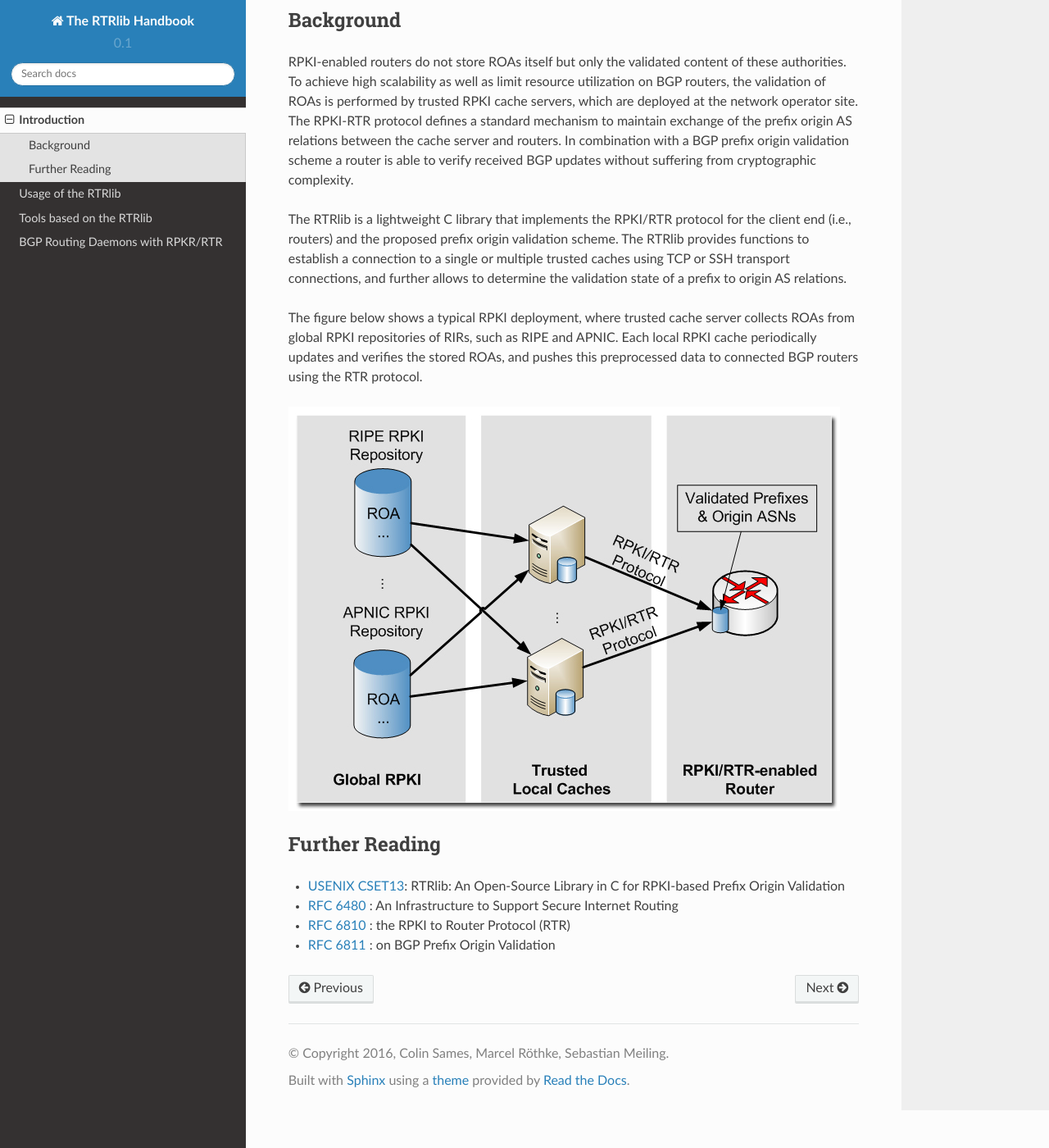
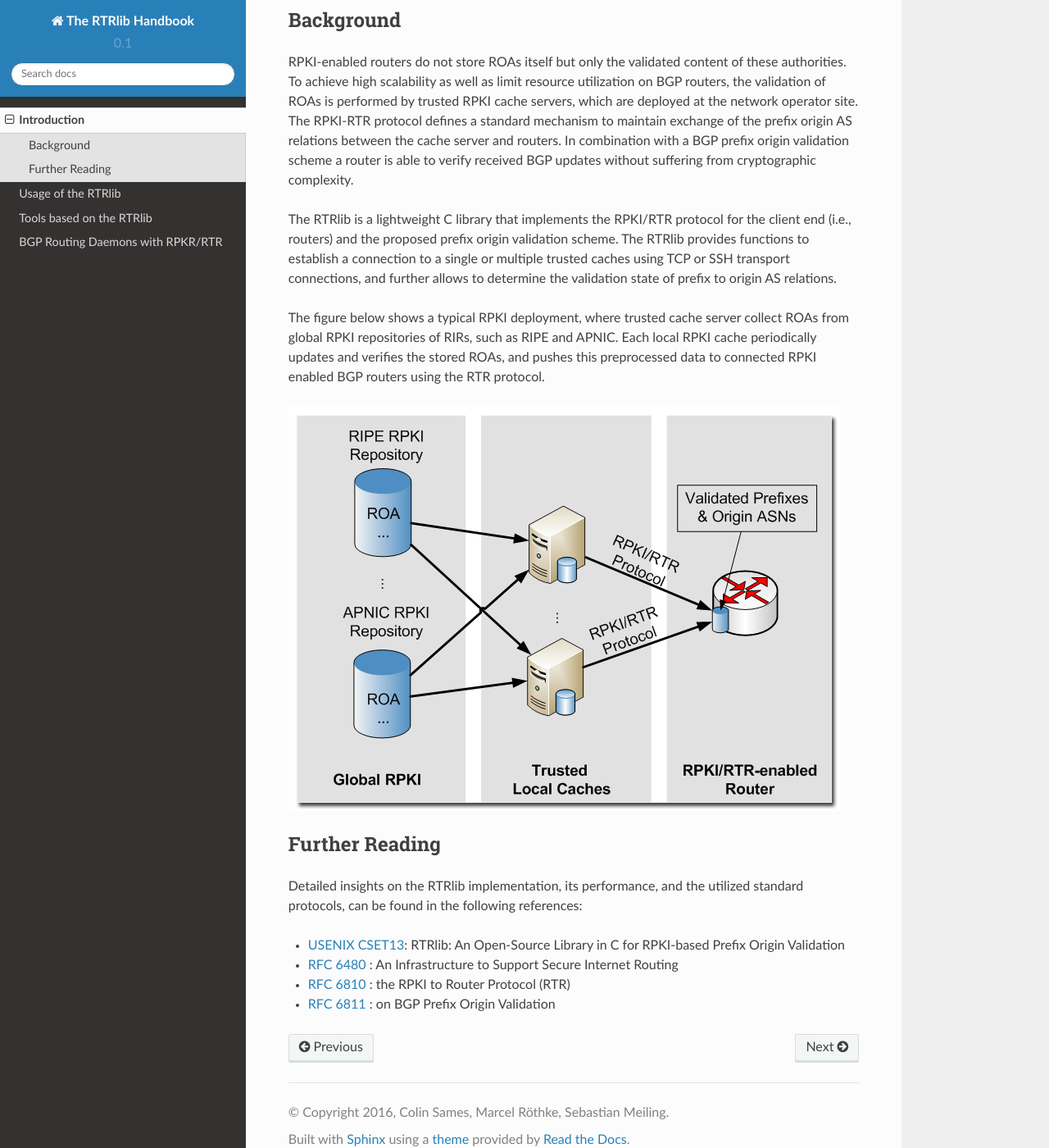
Before and after one commit to rtrlib/handbook, a Sphinx documentation site: the page built from source/intro.rst, in a window 1280 px wide and 1400 px high, scrolled down 272 px. Shown: the whole window at 82% size. Built offline with Sphinx 7.4.7 and the Read the Docs theme 2.0.0, drawn with Linux system fonts in a browser that asks for light colours.

Commit message:
intro: typos

```diff
--- a/source/intro.rst
+++ b/source/intro.rst
@@ -27,17 +27,21 @@
 the client end (i.e., routers) and the proposed prefix origin validation scheme.
 The RTRlib provides functions to establish a connection to a single or multiple
 trusted caches using TCP or SSH transport connections, and further allows to
-determine the validation state of a prefix to origin AS relations.
+determine the validation state of prefix to origin AS relations.
 
 The figure below shows a typical RPKI deployment, where trusted cache server
-collects ROAs from global RPKI repositories of RIRs, such as RIPE and APNIC.
+collect ROAs from global RPKI repositories of RIRs, such as RIPE and APNIC.
 Each local RPKI cache periodically updates and verifies the stored ROAs, and
-pushes this preprocessed data to connected BGP routers using the RTR protocol.
+pushes this preprocessed data to connected RPKI enabled BGP routers using
+the RTR protocol.
 
 .. image:: ../images/rpki-rtr-overview.jpg
 
 Further Reading
 ===============
+
+Detailed insights on the RTRlib implementation, its performance, and the
+utilized standard protocols, can be found in the following references:
 
 - `USENIX CSET13`_: RTRlib: An Open-Source Library in C for RPKI-based Prefix Origin Validation
 - `RFC 6480`_ : An Infrastructure to Support Secure Internet Routing
```
